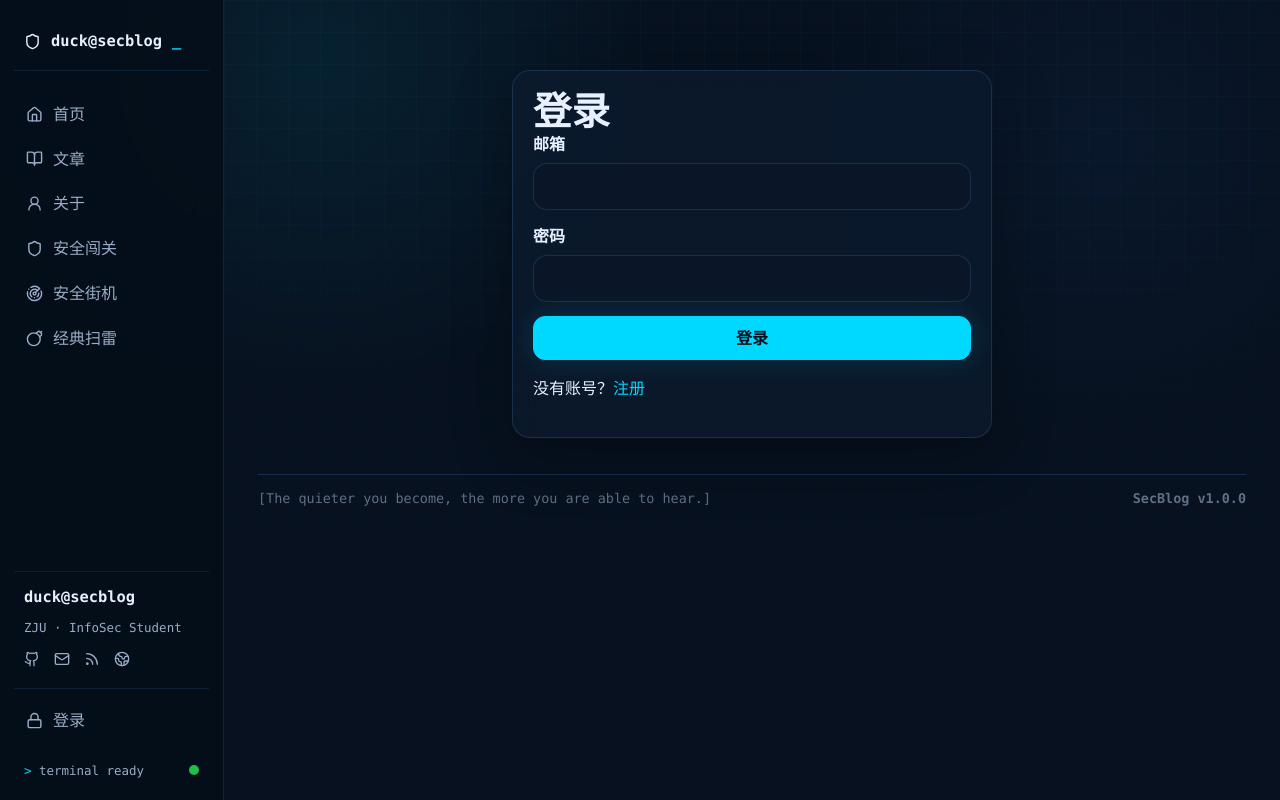
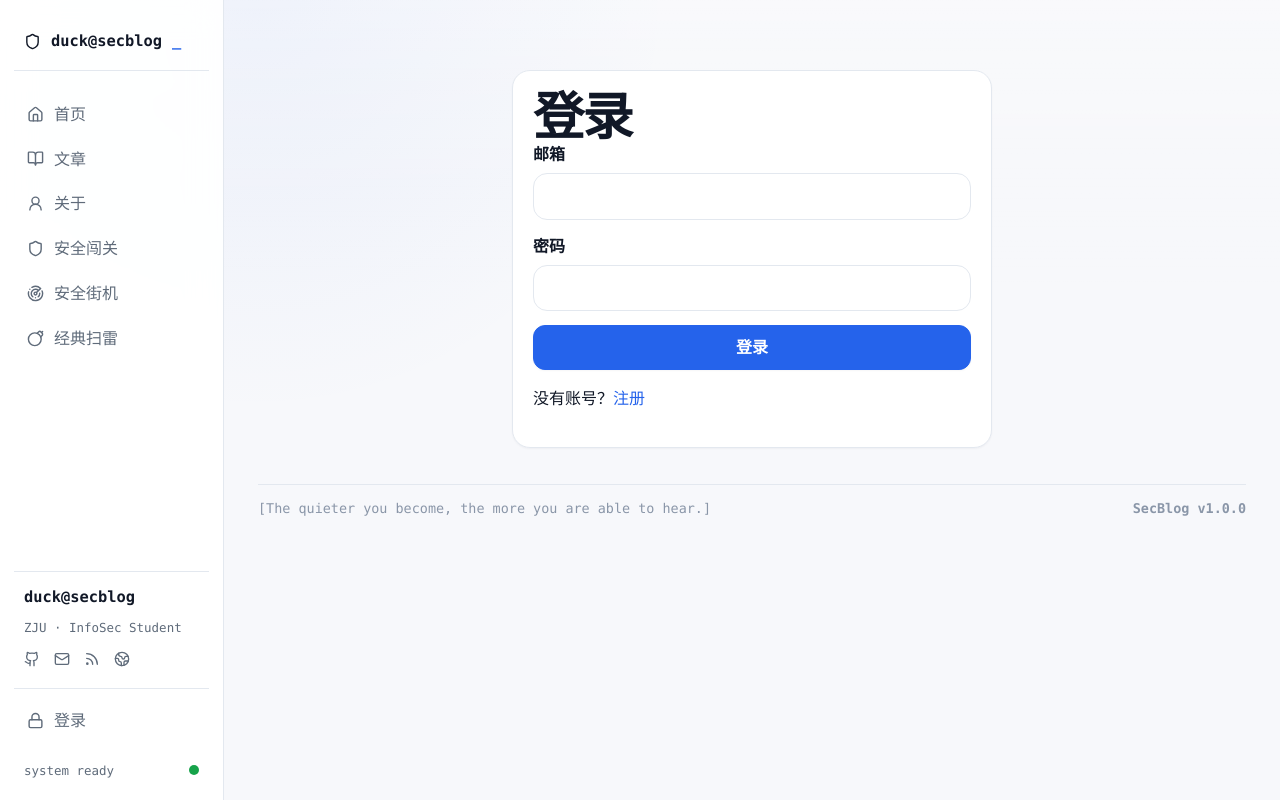
Before and after one commit to ducky-zhou/Zenith-Station, a React (Vite) app in the folder frontend/: page /login in a window 1280 px wide. Built offline with nearby package versions, Linux system fonts and the light colour scheme; no server answers.

Commit message:
style: switch home to clean light theme

```diff
--- a/frontend/src/components/Layout.tsx
+++ b/frontend/src/components/Layout.tsx
@@ -96,7 +96,7 @@ export function Layout() {
             </NavLink>
           )}
           <div className="terminal-ready">
-            <span>&gt; terminal ready</span>
+            <span>system ready</span>
             <i aria-hidden="true" />
           </div>
         </div>
--- a/frontend/src/styles/main.css
+++ b/frontend/src/styles/main.css
@@ -1,27 +1,31 @@
 :root {
-  --bg: #07111f;
-  --bg-soft: rgba(10, 22, 38, 0.72);
-  --bg-grid: rgba(80, 160, 220, 0.045);
-  --card: rgba(12, 26, 46, 0.82);
-  --card-hover: rgba(15, 34, 58, 0.92);
-  --surface: #0d1b2f;
-  --surface-soft: #122642;
-  --surface-raised: #102037;
-  --border: rgba(77, 132, 185, 0.24);
-  --border-strong: rgba(0, 217, 255, 0.42);
-  --text: #e8f0ff;
-  --text-muted: #9aacc7;
-  --text-soft: #6f829f;
-  --primary: #2f80ed;
-  --accent: #00d9ff;
-  --accent-soft: rgba(0, 217, 255, 0.12);
-  --success: #7ee787;
-  --danger: #ff7b72;
-  --warning: #f2cc60;
+  --bg: #f7f8fb;
+  --bg-soft: #ffffff;
+  --bg-grid: rgba(37, 99, 235, 0.035);
+  --card: #ffffff;
+  --card-muted: #f2f5f9;
+  --card-hover: #f8fbff;
+  --surface: #ffffff;
+  --surface-soft: #f1f5f9;
+  --surface-raised: #ffffff;
+  --border: #e3e8ef;
+  --border-strong: #c8d4e3;
+  --text: #111827;
+  --text-muted: #5f6b7a;
+  --text-soft: #8a96a8;
+  --primary: #2563eb;
+  --accent: #2563eb;
+  --accent-hover: #1d4ed8;
+  --accent-soft: rgba(37, 99, 235, 0.08);
+  --success: #16a34a;
+  --danger: #dc2626;
+  --warning: #d97706;
   --radius: 14px;
   --radius-sm: 10px;
   --radius-lg: 18px;
-  --shadow: 0 18px 60px rgba(0, 0, 0, 0.32);
+  --shadow-sm: 0 1px 2px rgba(15, 23, 42, 0.04);
+  --shadow-md: 0 8px 30px rgba(15, 23, 42, 0.06);
+  --shadow: var(--shadow-sm);
   color: var(--text);
   background: var(--bg);
   font-family: Inter, "Segoe UI", Arial, sans-serif;
@@ -41,9 +45,8 @@ body {
   min-height: 100vh;
   color: var(--text);
   background:
-    radial-gradient(circle at 25% 8%, rgba(0, 217, 255, 0.08), transparent 28%),
-    radial-gradient(circle at 86% 18%, rgba(47, 128, 237, 0.06), transparent 24%),
-    var(--bg);
+    radial-gradient(circle at 20% 0%, rgba(37, 99, 235, 0.06), transparent 32%),
+    linear-gradient(#f7f8fb, #f7f8fb);
 }
 
 body::before {
@@ -51,12 +54,9 @@ body::before {
   inset: 0;
   pointer-events: none;
   content: "";
-  background-image:
-    linear-gradient(var(--bg-grid) 1px, transparent 1px),
-    linear-gradient(90deg, var(--bg-grid) 1px, transparent 1px);
-  background-size: 32px 32px;
+  background: linear-gradient(180deg, rgba(255, 255, 255, 0.45), transparent 36%);
   mask-image: linear-gradient(to bottom, black, transparent 88%);
-  opacity: 0.85;
+  opacity: 0.55;
 }
 
 a {
@@ -96,8 +96,8 @@ button:disabled {
   height: 100vh;
   padding: 20px 14px;
   color: var(--text);
-  background: rgba(5, 14, 26, 0.88);
-  border-right: 1px solid rgba(77, 132, 185, 0.18);
+  background: rgba(255, 255, 255, 0.92);
+  border-right: 1px solid var(--border);
   backdrop-filter: blur(16px);
 }
 
@@ -117,7 +117,7 @@ button:disabled {
   font-size: 0.96rem;
   font-weight: 800;
   letter-spacing: 0;
-  border-bottom: 1px solid rgba(77, 132, 185, 0.16);
+  border-bottom: 1px solid var(--border);
 }
 
 .brand::after {
@@ -146,17 +146,22 @@ button:disabled {
   color: var(--text-muted);
   background: transparent;
   border: 1px solid transparent;
-  border-left: 2px solid transparent;
+  border-left: 3px solid transparent;
   border-radius: var(--radius-sm);
 }
 
-.nav-link.active,
 .nav-link:hover,
 .icon-text-button:hover,
 .oauth-button:hover {
   color: var(--text);
-  background: rgba(0, 217, 255, 0.07);
-  border-color: rgba(77, 132, 185, 0.18);
+  background: var(--card-muted);
+  border-color: var(--border);
+}
+
+.nav-link.active {
+  color: var(--accent);
+  background: var(--accent-soft);
+  border-color: rgba(37, 99, 235, 0.14);
   border-left-color: var(--accent);
 }
 
@@ -170,8 +175,8 @@ button:disabled {
   display: grid;
   gap: 8px;
   padding: 14px 10px;
-  border-top: 1px solid rgba(77, 132, 185, 0.16);
-  border-bottom: 1px solid rgba(77, 132, 185, 0.16);
+  border-top: 1px solid var(--border);
+  border-bottom: 1px solid var(--border);
 }
 
 .operator-card strong {
@@ -214,17 +219,13 @@ button:disabled {
   color: var(--text-muted);
   font-family: "SFMono-Regular", Consolas, "Liberation Mono", monospace;
   font-size: 0.78rem;
-}
-
-.terminal-ready span::first-letter {
-  color: var(--accent);
 }
 
 .terminal-ready i {
   width: 10px;
   height: 10px;
   border-radius: 50%;
-  background: #1fbd4a;
+  background: var(--success);
 }
 
 .user-chip {
@@ -232,7 +233,7 @@ button:disabled {
   gap: 2px;
   padding: 10px;
   color: var(--text);
-  background: rgba(12, 26, 46, 0.64);
+  background: var(--card-muted);
   border: 1px solid var(--border);
   border-radius: var(--radius);
 }
@@ -260,8 +261,8 @@ button:disabled {
   max-width: 1180px;
   margin: 34px auto 0;
   padding-top: 14px;
-  color: rgba(159, 180, 208, 0.58);
-  border-top: 1px solid rgba(32, 58, 95, 0.7);
+  color: var(--text-soft);
+  border-top: 1px solid var(--border);
   font-family: "SFMono-Regular", Consolas, "Liberation Mono", monospace;
   font-size: 0.84rem;
 }
@@ -316,7 +317,7 @@ button:disabled {
   border: 1px solid var(--border);
   border-radius: var(--radius-lg);
   box-shadow: var(--shadow);
-  backdrop-filter: blur(14px);
+  backdrop-filter: none;
 }
 
 .terminal-window {
@@ -325,7 +326,7 @@ button:disabled {
 
 .terminal-window:hover,
 .info-panel:hover {
-  border-color: rgba(0, 217, 255, 0.26);
+  border-color: rgba(37, 99, 235, 0.18);
 }
 
 .terminal-topbar {
@@ -335,7 +336,7 @@ button:disabled {
   min-height: 38px;
   padding: 0 14px;
   color: var(--text-muted);
-  background: rgba(10, 22, 40, 0.78);
+  background: var(--card-muted);
   border-bottom: 1px solid var(--border);
 }
 
@@ -363,8 +364,8 @@ button:disabled {
 
 .terminal-body {
   display: grid;
-  gap: 14px;
-  padding: 24px;
+  gap: 18px;
+  padding: 38px 42px;
 }
 
 .terminal-line,
@@ -378,6 +379,28 @@ button:disabled {
 
 .terminal-line::first-letter {
   color: var(--accent);
+}
+
+.hero-meta-row {
+  display: flex;
+  align-items: center;
+  justify-content: space-between;
+  gap: 12px;
+  color: var(--text-soft);
+  font-family: "SFMono-Regular", Consolas, "Liberation Mono", monospace;
+  font-size: 0.82rem;
+}
+
+.hero-path {
+  padding: 5px 9px;
+  color: var(--accent);
+  background: var(--accent-soft);
+  border: 1px solid rgba(37, 99, 235, 0.12);
+  border-radius: 999px;
+}
+
+.hero-command {
+  color: var(--text-soft);
 }
 
 .muted,
@@ -396,9 +419,9 @@ button:disabled {
 
 .terminal-identity {
   display: grid;
-  grid-template-columns: 72px minmax(0, 1fr);
-  align-items: center;
-  gap: 16px;
+  grid-template-columns: 88px minmax(0, 1fr);
+  align-items: center;
+  gap: 22px;
 }
 
 .hero-band h1,
@@ -408,15 +431,17 @@ button:disabled {
 .page-stack > h1 {
   margin: 0;
   color: var(--text);
-  font-size: clamp(1.85rem, 3vw, 2.45rem);
-  line-height: 1.08;
+  font-size: clamp(2.2rem, 4vw, 3.6rem);
+  line-height: 1;
+  letter-spacing: -0.04em;
+  font-weight: 850;
 }
 
 .hero-band p {
   max-width: 680px;
   margin: 8px 0 0;
   color: var(--text-muted);
-  font-size: 1rem;
+  font-size: 1.06rem;
 }
 
 .hero-band .hero-note {
@@ -429,8 +454,8 @@ button:disabled {
 .hero-profile img,
 .profile-avatar,
 .avatar-editor img {
-  width: 72px;
-  height: 72px;
+  width: 88px;
+  height: 88px;
   border-radius: var(--radius-md, var(--radius));
 }
 
@@ -438,7 +463,7 @@ button:disabled {
   display: grid;
   place-items: center;
   color: var(--text-muted);
-  background: rgba(18, 38, 66, 0.62);
+  background: var(--card-muted);
   border: 1px solid var(--border);
 }
 
@@ -457,7 +482,7 @@ button:disabled {
   display: inline-flex;
   align-items: center;
   gap: 8px;
-  color: var(--text-muted);
+  color: var(--accent);
   font-family: "SFMono-Regular", Consolas, "Liberation Mono", monospace;
   font-size: 0.88rem;
   font-weight: 700;
@@ -484,10 +509,11 @@ button:disabled {
 .post-kicker span {
   padding: 4px 8px;
   color: var(--text-muted);
-  background: rgba(0, 217, 255, 0.055);
-  border: 1px solid rgba(77, 132, 185, 0.22);
+  background: #f1f5f9;
+  border: 1px solid #e2e8f0;
   border-radius: 999px;
   font-size: 0.82rem;
+  font-weight: 600;
 }
 
 .lab-panel,
@@ -507,7 +533,7 @@ button:disabled {
 
 .terminal-panel h2::before {
   color: var(--accent);
-  content: ">_";
+  content: "›";
   font-weight: 800;
 }
 
@@ -519,7 +545,7 @@ button:disabled {
 
 .lab-panel div {
   padding: 10px 0;
-  border-bottom: 1px solid rgba(32, 58, 95, 0.7);
+  border-bottom: 1px solid var(--border);
 }
 
 .lab-panel div:first-child {
@@ -565,17 +591,17 @@ button:disabled {
 .editor-form button,
 .comment-form button,
 .search-form button {
-  color: #06111f;
+  color: #ffffff;
   background: var(--accent);
   border: 1px solid var(--accent);
-  box-shadow: 0 0 28px rgba(0, 217, 255, 0.16);
+  box-shadow: var(--shadow-sm);
 }
 
 .secondary-button,
 .interaction-bar button,
 .oauth-button {
   color: var(--text);
-  background: transparent;
+  background: #ffffff;
   border: 1px solid var(--border);
 }
 
@@ -589,11 +615,21 @@ button:disabled {
   transform: translateY(-1px);
 }
 
+.primary-button:hover,
+.form-stack button:hover,
+.editor-form button:hover,
+.comment-form button:hover,
+.search-form button:hover {
+  background: var(--accent-hover, var(--accent));
+  border-color: var(--accent-hover, var(--accent));
+}
+
 .secondary-button:hover,
 .interaction-bar button:hover,
 .oauth-button:hover {
   color: var(--accent);
-  border-color: var(--border-strong);
+  background: var(--accent-soft);
+  border-color: rgba(37, 99, 235, 0.28);
 }
 
 .compact {
@@ -623,7 +659,7 @@ button:disabled {
   align-items: center;
   justify-content: space-between;
   gap: 16px;
-  margin-bottom: 10px;
+  margin-bottom: 14px;
 }
 
 .section-heading h2,
@@ -631,7 +667,8 @@ button:disabled {
 .comments h2,
 .leaderboard h2 {
   margin: 0;
-  font-size: 1.05rem;
+  color: var(--text);
+  font-size: 1.08rem;
 }
 
 .terminal-panel h2 {
@@ -641,14 +678,15 @@ button:disabled {
   margin-bottom: 13px;
   color: var(--text);
   font-family: "SFMono-Regular", Consolas, "Liberation Mono", monospace;
-  font-size: 1.08rem;
+  font-size: 1rem;
   letter-spacing: 0;
 }
 
 .section-heading a {
-  color: var(--text-muted);
+  color: var(--accent);
   font-family: "SFMono-Regular", Consolas, "Liberation Mono", monospace;
   font-size: 0.9rem;
+  font-weight: 700;
 }
 
 .section-heading a:hover {
@@ -668,7 +706,7 @@ button:disabled {
 
 .post-card {
   display: grid;
-  gap: 18px;
+  gap: 16px;
   padding: 22px 24px;
   transition: border-color 160ms ease, background 160ms ease, transform 160ms ease, box-shadow 160ms ease;
 }
@@ -679,8 +717,9 @@ button:disabled {
 
 .post-card:hover {
   background: var(--card-hover);
-  border-color: rgba(0, 217, 255, 0.32);
-  transform: translateY(-1px);
+  border-color: rgba(37, 99, 235, 0.25);
+  box-shadow: var(--shadow-md);
+  transform: translateY(-2px);
 }
 
 .post-kicker {
@@ -693,9 +732,9 @@ button:disabled {
 .post-card h2 {
   margin: 0 0 8px;
   color: var(--text);
-  font-size: 1.16rem;
+  font-size: 1.18rem;
   font-weight: 800;
-  line-height: 1.35;
+  line-height: 1.42;
 }
 
 .post-title-link:hover {
@@ -705,7 +744,7 @@ button:disabled {
 .post-card p {
   margin: 0;
   color: var(--text-muted);
-  line-height: 1.65;
+  line-height: 1.72;
 }
 
 .post-meta {
@@ -715,9 +754,10 @@ button:disabled {
   flex-wrap: wrap;
   gap: 18px;
   min-width: 0;
-  padding-top: 2px;
+  padding-top: 14px;
   color: var(--text-soft);
   font-size: 0.9rem;
+  border-top: 1px solid #eef2f7;
   border-left: 0;
 }
 
@@ -744,7 +784,7 @@ button:disabled {
 
 .status-panel dl {
   display: grid;
-  gap: 9px;
+  gap: 10px;
   margin: 0;
   padding-top: 2px;
 }
@@ -780,11 +820,12 @@ button:disabled {
   min-height: 31px;
   color: var(--text-muted);
   font-family: "SFMono-Regular", Consolas, "Liberation Mono", monospace;
-  border-bottom: 1px solid rgba(77, 132, 185, 0.12);
+  border-bottom: 1px solid #eef2f7;
 }
 
 .quick-panel a:hover {
   color: var(--accent);
+  background: var(--accent-soft);
 }
 
 .quick-panel a svg,
@@ -866,7 +907,7 @@ button:disabled {
 .leaderboard-head {
   color: var(--accent);
   padding-bottom: 6px;
-  border-bottom: 1px solid rgba(32, 58, 95, 0.7);
+  border-bottom: 1px solid var(--border);
 }
 
 .leaderboard-item {
@@ -927,7 +968,7 @@ button:disabled {
 .section-heading select {
   width: 100%;
   color: var(--text);
-  background: #0a1628;
+  background: #ffffff;
   border: 1px solid var(--border);
   border-radius: var(--radius);
   outline: none;
@@ -1020,8 +1061,8 @@ select:focus {
 
 .article-content pre,
 .article-content code {
-  color: var(--text);
-  background: #07111f;
+  color: #e8f0ff;
+  background: #0f172a;
   border-radius: var(--radius);
 }
 
@@ -1037,26 +1078,26 @@ select:focus {
   max-width: 100%;
   overflow-x: auto;
   border-collapse: collapse;
-  border: 1px solid rgba(32, 58, 95, 0.9);
+  border: 1px solid var(--border);
   border-radius: var(--radius);
 }
 
 .article-content th,
 .article-content td {
   padding: 10px 12px;
-  border: 1px solid rgba(32, 58, 95, 0.78);
+  border: 1px solid var(--border);
   vertical-align: top;
 }
 
 .article-content th {
   color: var(--accent);
   text-align: left;
-  background: rgba(0, 212, 255, 0.08);
+  background: var(--accent-soft);
 }
 
 .article-content td {
   color: var(--text);
-  background: rgba(13, 27, 47, 0.54);
+  background: #ffffff;
 }
 
 .ai-summary-panel,
@@ -1066,9 +1107,9 @@ select:focus {
   padding: 18px;
   color: var(--text);
   background:
-    linear-gradient(90deg, rgba(0, 212, 255, 0.055), transparent 44%),
-    rgba(13, 27, 47, 0.9);
-  border: 1px solid rgba(0, 212, 255, 0.22);
+    linear-gradient(90deg, rgba(37, 99, 235, 0.055), transparent 44%),
+    #ffffff;
+  border: 1px solid rgba(37, 99, 235, 0.16);
   border-radius: var(--radius);
 }
 
@@ -1115,8 +1156,8 @@ select:focus {
 
 .interaction-bar button.active {
   color: var(--accent);
-  background: rgba(0, 212, 255, 0.1);
-  border-color: rgba(0, 212, 255, 0.45);
+  background: var(--accent-soft);
+  border-color: rgba(37, 99, 235, 0.32);
 }
 
 .comment-form,
@@ -1141,22 +1182,22 @@ select:focus {
 
 .status-message {
   color: var(--text);
-  background: rgba(47, 128, 237, 0.12);
-  border: 1px solid rgba(47, 128, 237, 0.28);
+  background: var(--accent-soft);
+  border: 1px solid rgba(37, 99, 235, 0.18);
   border-radius: var(--radius);
   padding: 12px 14px;
 }
 
 .status-message.error {
-  color: #ffd8d4;
-  background: rgba(255, 123, 114, 0.14);
-  border-color: rgba(255, 123, 114, 0.32);
+  color: #991b1b;
+  background: rgba(220, 38, 38, 0.08);
+  border-color: rgba(220, 38, 38, 0.2);
 }
 
 .status-message.success {
-  color: #d8ffe1;
-  background: rgba(126, 231, 135, 0.12);
-  border-color: rgba(126, 231, 135, 0.3);
+  color: #166534;
+  background: rgba(22, 163, 74, 0.08);
+  border-color: rgba(22, 163, 74, 0.22);
 }
 
 .auth-panel {
@@ -1194,7 +1235,7 @@ select:focus {
   width: 36px;
   height: 36px;
   color: var(--text);
-  background: rgba(18, 38, 66, 0.7);
+  background: var(--card-muted);
   border: 1px solid var(--border);
   border-radius: var(--radius);
 }
@@ -1233,7 +1274,7 @@ select:focus {
   min-height: 46px;
   color: var(--text);
   text-align: left;
-  background: rgba(18, 38, 66, 0.72);
+  background: var(--card-muted);
   border: 1px solid var(--border);
   border-radius: var(--radius);
   padding: 10px;
@@ -1241,8 +1282,8 @@ select:focus {
 
 .option-grid button.selected {
   color: var(--accent);
-  background: rgba(0, 212, 255, 0.1);
-  border-color: rgba(0, 212, 255, 0.48);
+  background: var(--accent-soft);
+  border-color: rgba(37, 99, 235, 0.36);
 }
 
 .result-band {
@@ -1272,6 +1313,17 @@ a.leaderboard-row:hover {
 
 .security-lab-page {
   max-width: 1180px;
+  --card: rgba(13, 27, 47, 0.92);
+  --card-hover: rgba(15, 34, 58, 0.94);
+  --surface-soft: #122642;
+  --border: rgba(77, 132, 185, 0.24);
+  --border-strong: rgba(0, 217, 255, 0.42);
+  --text: #e8f0ff;
+  --text-muted: #9aacc7;
+  --text-soft: #6f829f;
+  --accent: #00d9ff;
+  --accent-soft: rgba(0, 217, 255, 0.12);
+  --shadow: 0 18px 60px rgba(0, 0, 0, 0.32);
 }
 
 .security-lab-hero,
@@ -1282,6 +1334,13 @@ a.leaderboard-row:hover {
   background: rgba(13, 27, 47, 0.92);
   border: 1px solid var(--border);
   border-radius: var(--radius);
+}
+
+.security-lab-page .ai-question-panel {
+  background:
+    linear-gradient(90deg, rgba(0, 212, 255, 0.055), transparent 44%),
+    rgba(13, 27, 47, 0.9);
+  border-color: rgba(0, 212, 255, 0.22);
 }
 
 .security-lab-hero {
@@ -1680,6 +1739,21 @@ a.leaderboard-row:hover {
 
 .admin-ai-page .section-heading {
   align-items: flex-start;
+}
+
+.admin-ai-page,
+.security-arcade-page {
+  --card: rgba(13, 27, 47, 0.92);
+  --card-hover: rgba(15, 34, 58, 0.94);
+  --surface-soft: #122642;
+  --border: rgba(77, 132, 185, 0.24);
+  --border-strong: rgba(0, 217, 255, 0.42);
+  --text: #e8f0ff;
+  --text-muted: #9aacc7;
+  --text-soft: #6f829f;
+  --accent: #00d9ff;
+  --accent-soft: rgba(0, 217, 255, 0.12);
+  --shadow: 0 18px 60px rgba(0, 0, 0, 0.32);
 }
 
 .admin-ai-page .lab-eyebrow {
@@ -2656,7 +2730,7 @@ a.leaderboard-row:hover {
     justify-content: flex-start;
     padding-top: 10px;
     padding-left: 0;
-    border-top: 1px solid rgba(32, 58, 95, 0.75);
+    border-top: 1px solid var(--border);
     border-left: 0;
   }
 
```
Also changed, not shown: frontend/src/pages/Home.tsx (+4 -9 lines).
